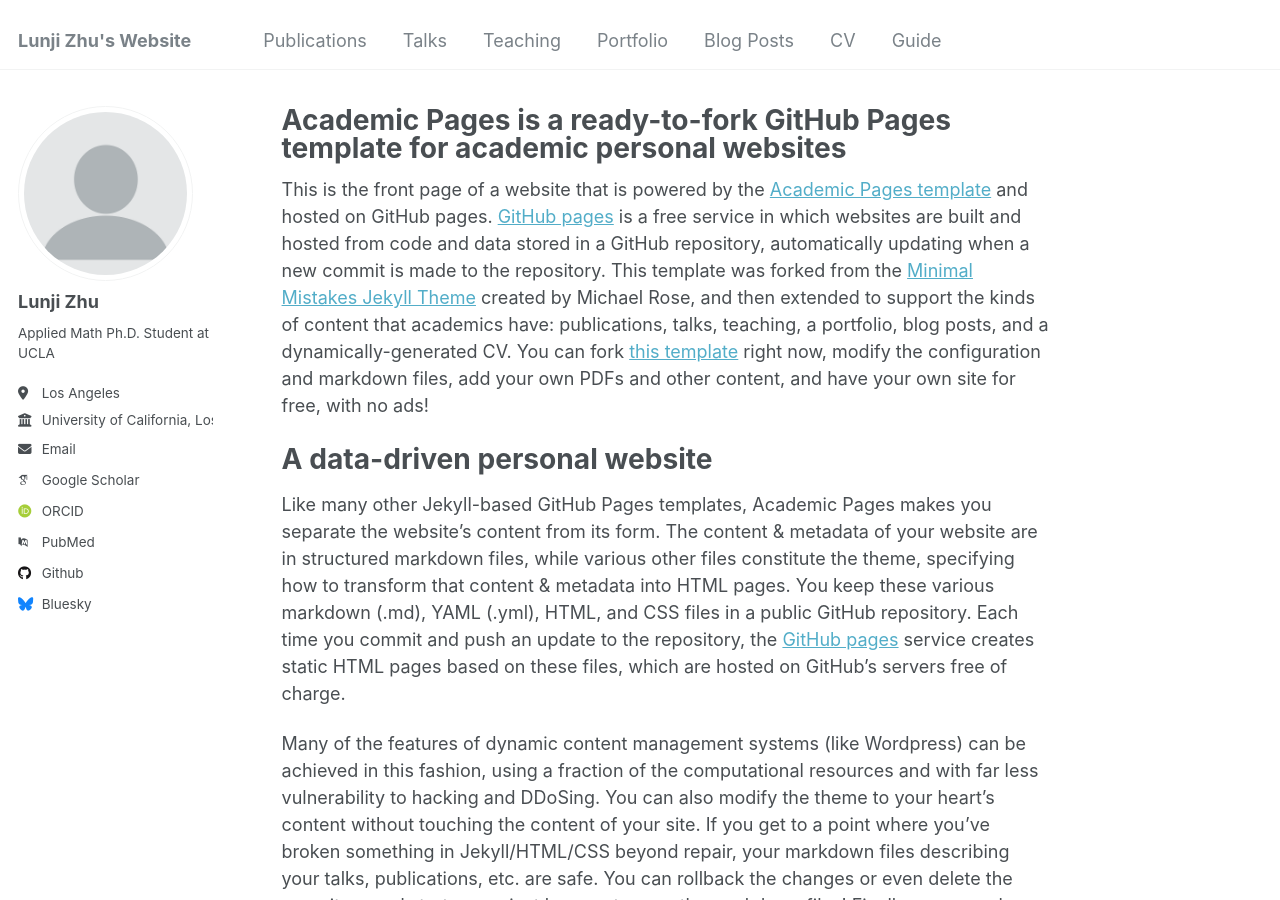
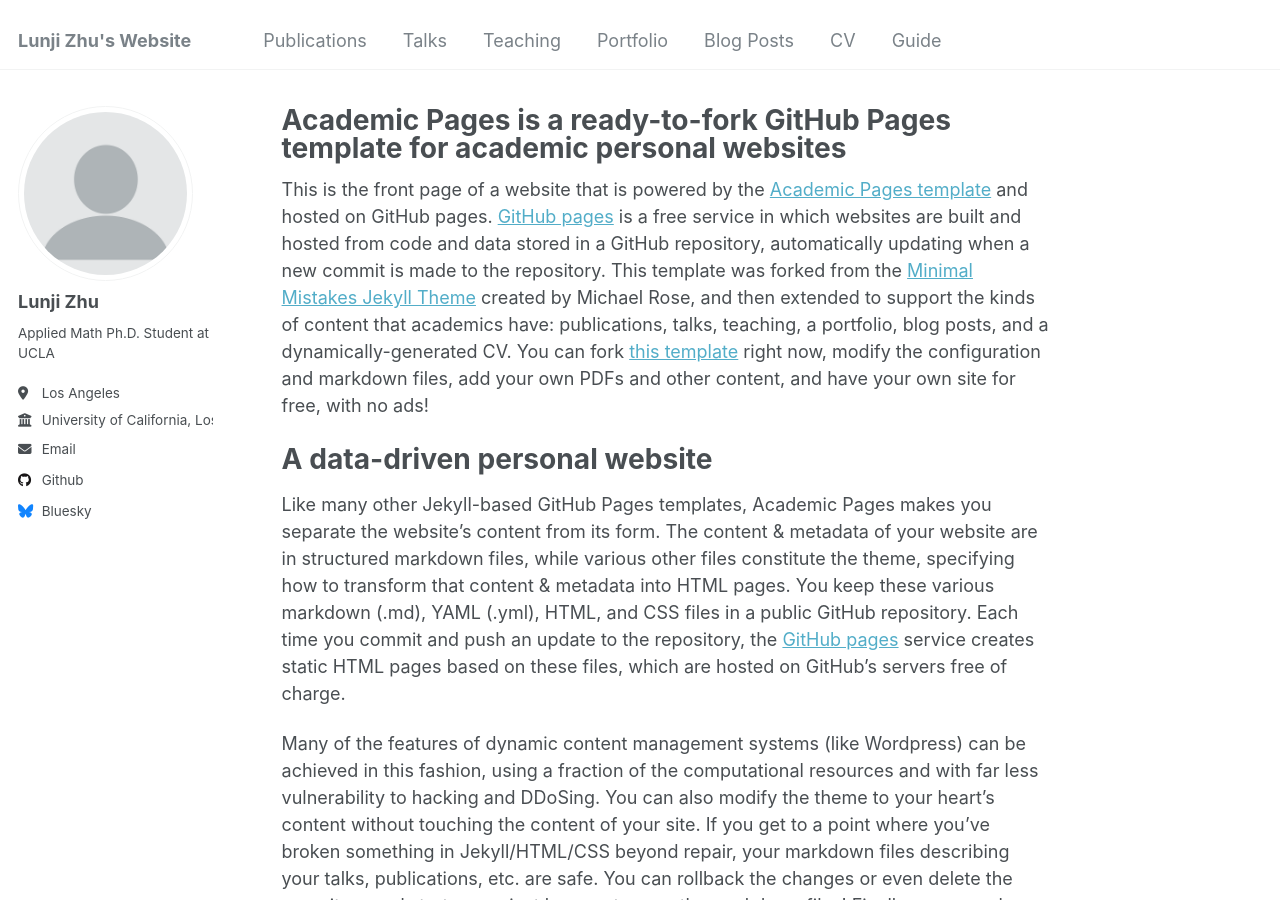
Before and after one commit to lzwbh/lzwbh.github.io, a Jekyll site: the page built from _pages/about.md, in a window 1280 px wide and 900 px high. Built offline with Jekyll 4.4.1, drawn with Linux system fonts in a browser that asks for light colours; some web fonts are replaced; part of the change alters nothing that is shown.

Commit message:
Update _config.yml

```diff
--- a/_config.yml
+++ b/_config.yml
@@ -31,20 +31,20 @@ author:
   email            : "lunji@math.ucla.edu"
 
   # Academic websites
-  arxiv            : # URL - Update with the correct link to your profile
-  googlescholar    : "https://scholar.google.com/citations?user=PS_CX0AAAAAJ"
-  impactstory      : # URL
-  orcid            : "http://orcid.org/yourorcidurl"
-  semantic         : # URL
-  pubmed           : "https://www.ncbi.nlm.nih.gov/pubmed/?term=john+snow"
-  researchgate     : # URL
-  scopus           : # URL
+  #arxiv            : # URL - Update with the correct link to your profile
+  #googlescholar    : "https://scholar.google.com/citations?user=PS_CX0AAAAAJ"
+  #impactstory      : # URL
+  #orcid            : "http://orcid.org/yourorcidurl"
+  #semantic         : # URL
+  #pubmed           : "https://www.ncbi.nlm.nih.gov/pubmed/?term=john+snow"
+  #researchgate     : # URL
+  #scopus           : # URL
 
   # Repositories and software development
   bitbucket        : # Username - Update with your username on the site
   codepen          : # Username
   dribbble         : # Username
-  github           : "academicpages"
+  github           : "lzwbh"
   kaggle           : # Username
   stackoverflow    : # User number or user number and name (i.e., use "1" or "1/jeff-atwood")
 
```
